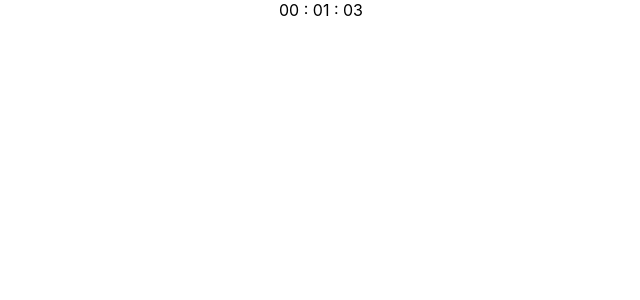
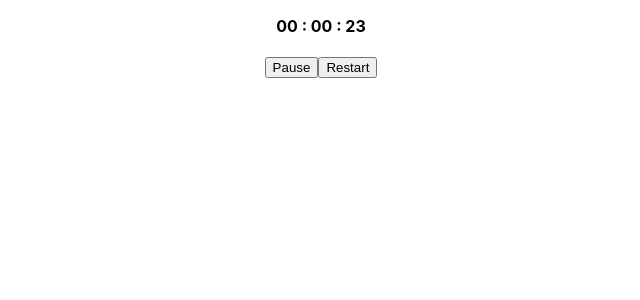
Before and after one commit to threeBearsWithBike/heap, a React (Create React App) app: page / in a window 1280 px wide. Shown: the top 300 px of the page, without its empty margins (319-959 px from the left). Built offline with nearby package versions, Linux system fonts and the light colour scheme.

Commit message:
add btn-pause and btn-restart

```diff
--- a/src/App.js
+++ b/src/App.js
@@ -4,7 +4,7 @@ import Timer from './components/timer/Timer';
 function App() {
   return (
     <div className="App">
-      <Timer minutes = { 1 } seconds = { 10 } />
+      <Timer minutes = { 0 } seconds = { 30 } />
     </div>
   );
 }
--- a/src/components/timer/Timer.jsx
+++ b/src/components/timer/Timer.jsx
@@ -2,11 +2,12 @@ import React from "react";
 import { useState, useEffect } from "react";
 
 const Timer = ({ hours = 0, minutes = 0, seconds = 0}) => {
+    const [pause, setPause] = useState(false);
     const [over, setOver] = useState(false);
     const [[h, m, s], setTime] = useState([hours, minutes, seconds]);
 
     const tick = () => {
-        if (over) {
+        if (pause || over) {
             return;
         }
 
@@ -21,17 +22,34 @@ const Timer = ({ hours = 0, minutes = 0, seconds = 0}) => {
         }
     }
 
+    const reset = () => {
+        setTime([parseInt(hours), parseInt(minutes), parseInt(seconds)]);
+        setPause(false);
+        setOver(false);
+    }
+
     useEffect(() => {
         let timerID = setInterval(() => tick(), 1000);
         return () => clearInterval(timerID);
     })
     return (
         <div>
-            {
+            <p>
+                <strong>
+                {
                 `${h.toString().padStart(2, 0)} :
                 ${m.toString().padStart(2, 0)} :
                 ${s.toString().padStart(2,0)}`
-            }
+                }
+                </strong>
+            </p>
+            <h2>{ over && "Time's UP!" }</h2>
+            <p>
+                <button onClick={() => setPause(!pause)}>
+                    { pause ? 'Resume' : 'Pause' }
+                </button>
+                <button onClick={() => reset()}>Restart</button>
+            </p>
         </div>
     )
 }
```
